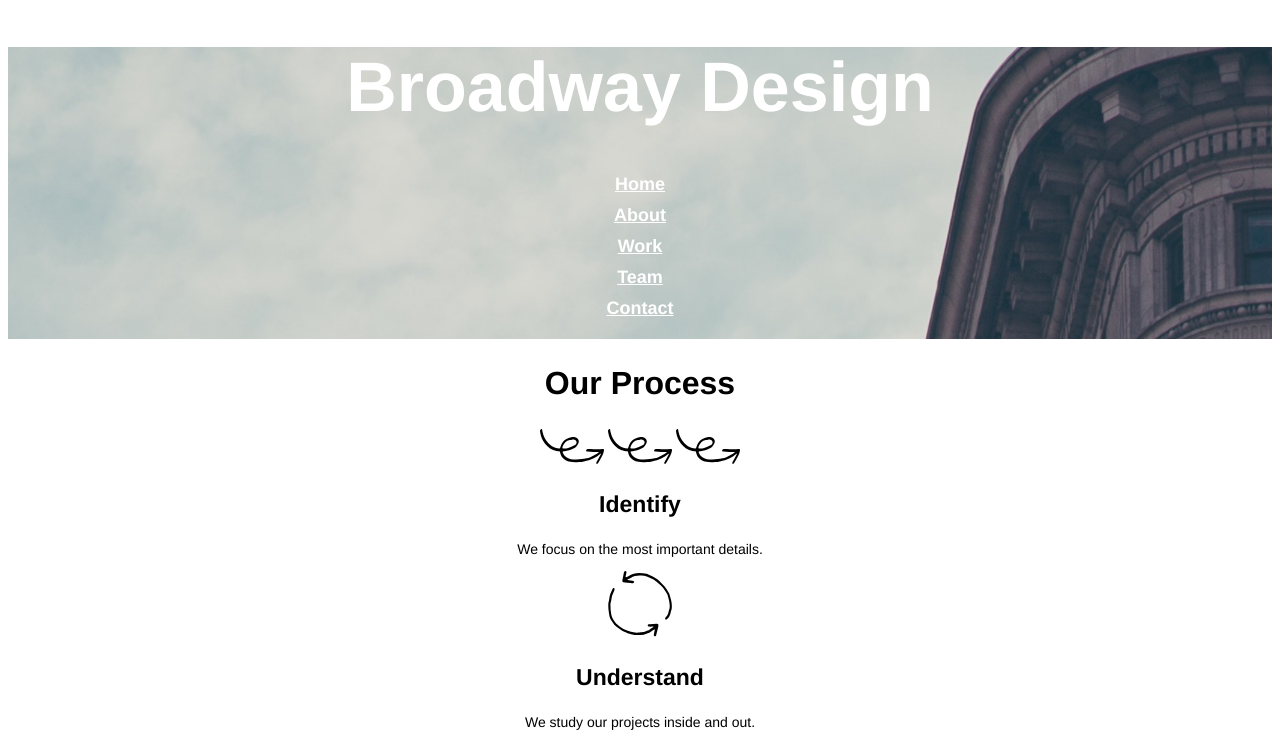
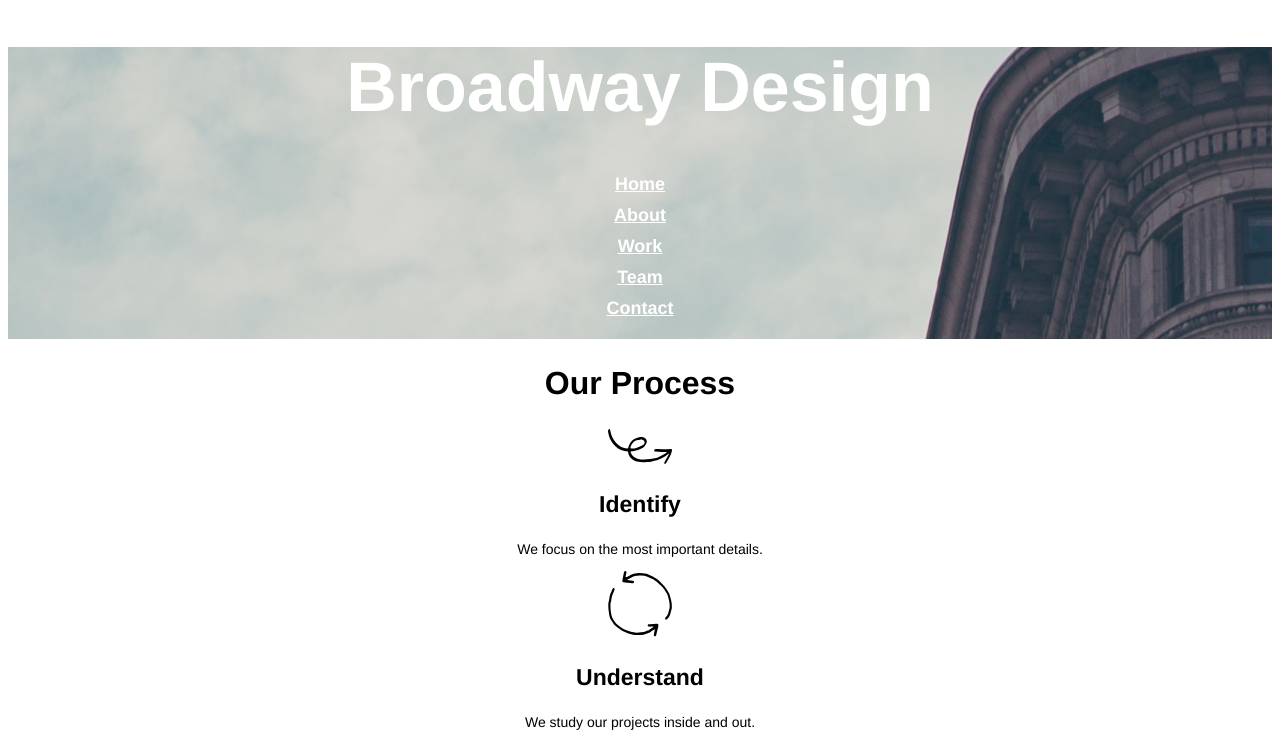
Before and after one commit to tonyfdesign/broadway, a plain HTML site: page index.html in a window 1280 px wide. Shown: the top 741 px of the page. Drawn offline with Linux system fonts and the light colour scheme.

Commit message:
fixed links for .svg images

```diff
--- a/index.html
+++ b/index.html
@@ -20,11 +20,7 @@
 </div>
 <div class="content">
   <h2>Our Process</h2>
-  <object type="image/svg+xml" data="resources/images/identify.svg">
-  Your browser does not support SVG
-</object>
-<object data="resources/images/identify.svg" type="image/svg+xml"></object>
-  <img src="resources/images/identify.svg" />
+<img src="resources/images/identify.svg" />
   <h3>Identify</h3>
   	<p>We focus on the most important details.</p>
   	<img src="resources/images/understand.svg" />
```
